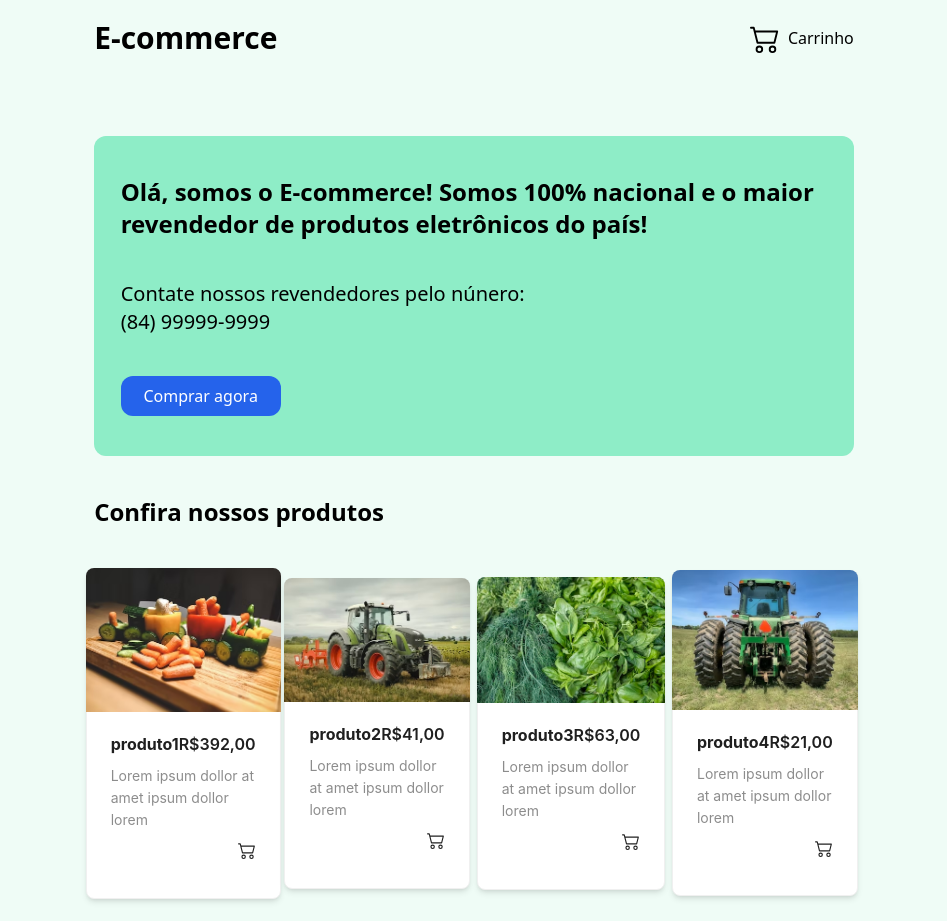
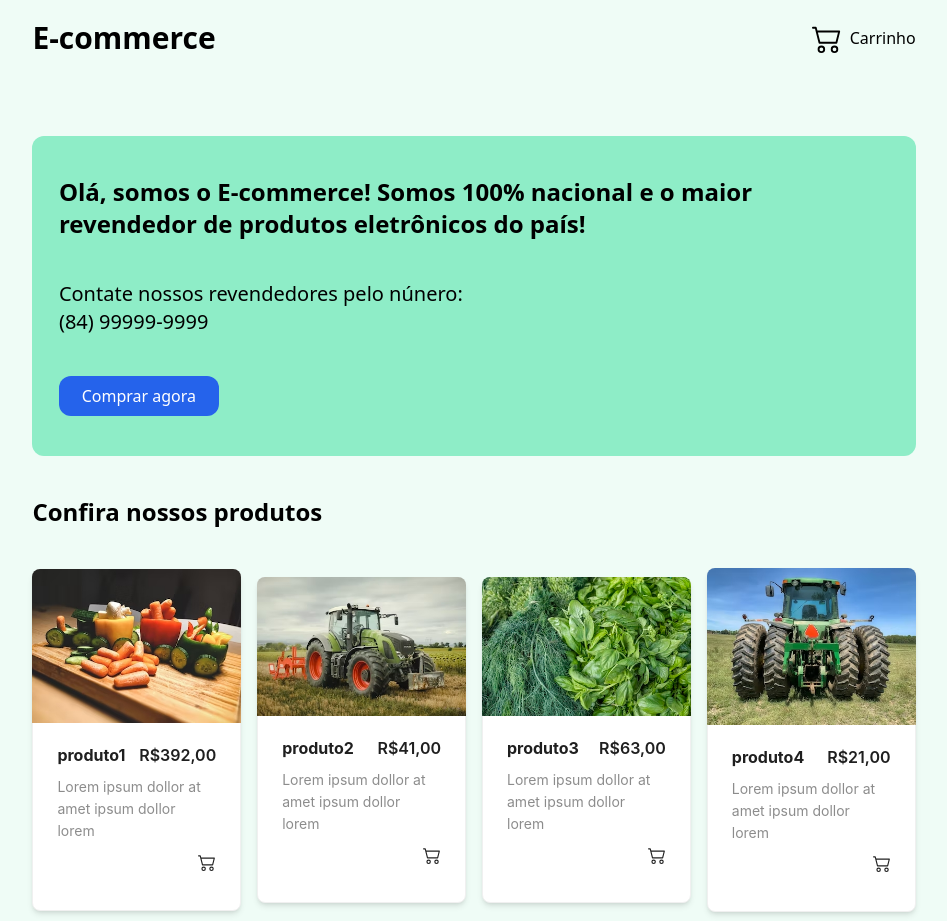
Before and after one commit to lucasptcastro/e-commerce, a Next.js app: page / in a window 1280 px wide. Shown: the part 60-981 px from the top of the page, without its empty margins (166-1113 px from the left). Built offline with nearby package versions, Linux system fonts and the light colour scheme.

Commit message:
🌈 style: removed padding

```diff
--- a/src/pages/index.tsx
+++ b/src/pages/index.tsx
@@ -72,7 +72,7 @@ export default function Home() {
     <>
       <Layout>
         {/* Logo + Carrinho */}
-        <div className="flex flex-row justify-between items-center py-20 px-[7%] phones:px-0">
+        <div className="flex flex-row justify-between items-center py-20">
           <a href="#" className="text-3xl text-black font-bold phones:text-xl">
             E-commerce
           </a>
@@ -83,7 +83,7 @@ export default function Home() {
         </div>
 
         {/* Card principal */}
-        <div className="flex flex-col gap-10 py-10 px-[3%] mx-[7%] rounded-xl bg-[#8EEDC7] phones:mx-0">
+        <div className="flex flex-col gap-10 py-10 px-[3%] rounded-xl bg-[#8EEDC7]">
           <h3 className="text-2xl font-bold phones:text-center phones:text-base">
             Olá, somos o E-commerce! Somos 100% nacional e o maior revendedor de
             produtos eletrônicos do país!
@@ -97,7 +97,7 @@ export default function Home() {
           </button>
         </div>
         {/* Produtos */}
-        <div className="flex flex-col py-10 px-[7%] gap-10 phones:w-full phones:px-0">
+        <div className="flex flex-col py-10 gap-10 phones:w-full">
           <h1 className="font-bold text-2xl phones:text-center">
             Confira nossos produtos
           </h1>
@@ -107,7 +107,7 @@ export default function Home() {
           >
             {produtos.map((value, key) => (
               <Col key={key} span={6} className="flex flex-row justify-center">
-                <Link href="/produto">
+                <Link href={`/produto/${key + 1}`}>
                   <Card
                     className="w-full shadow-md phones:min-w-max"
                     hoverable
```
